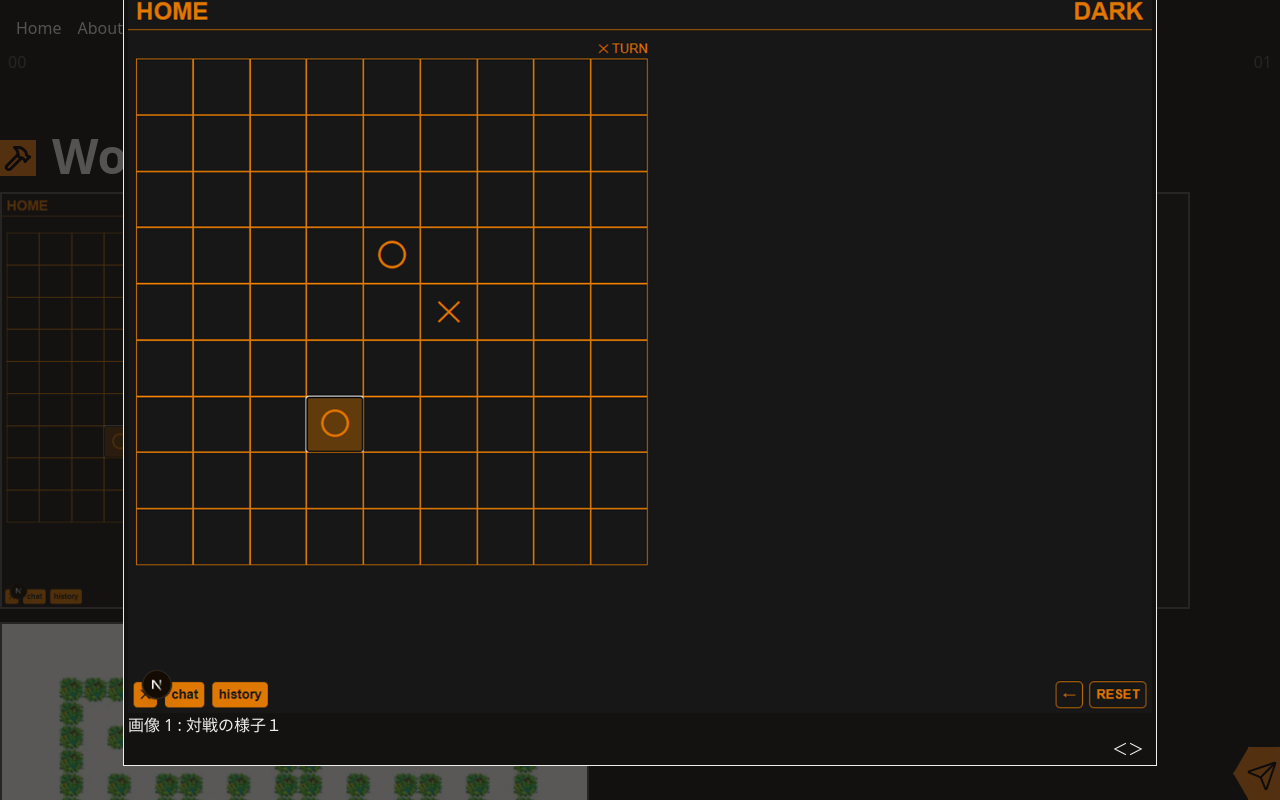
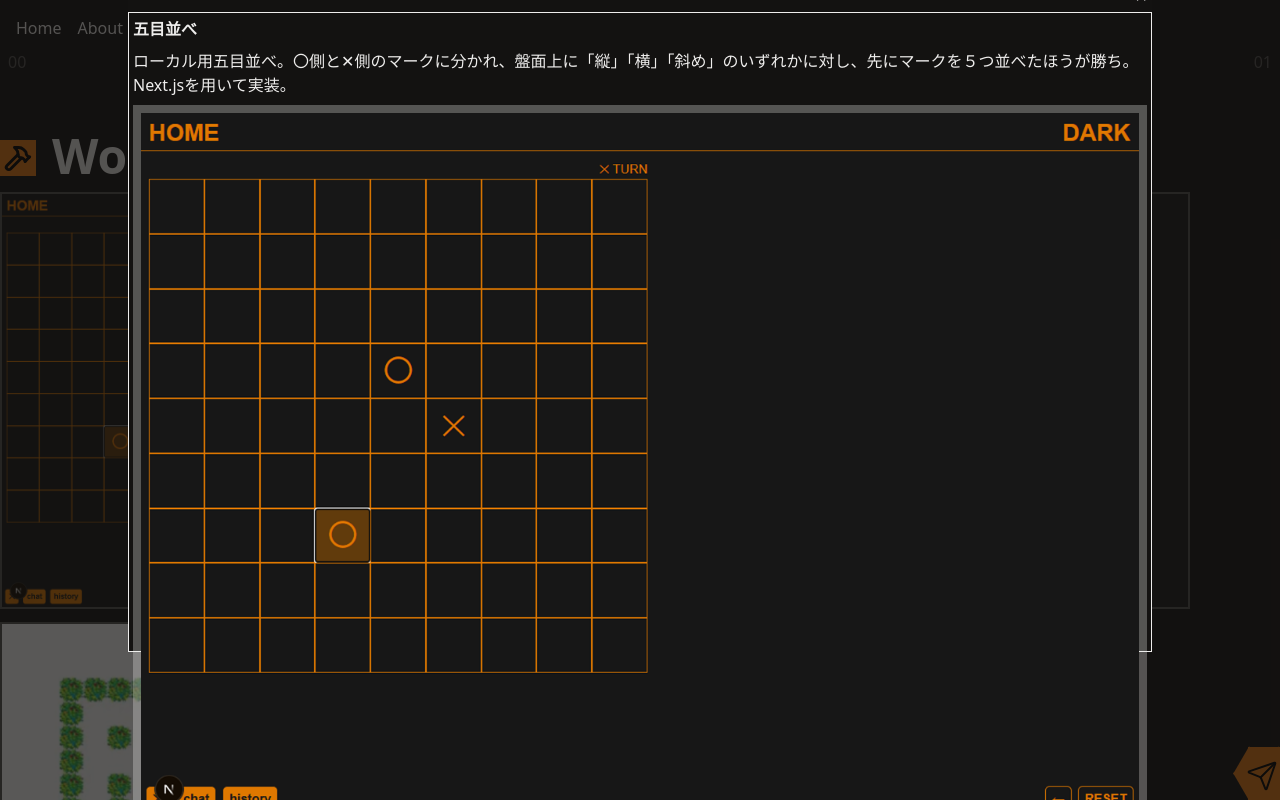
Before and after one commit to FujitaKohei04/portfolio, a Next.js app: page / in a window 1280 px wide. Both pictures are taken after a click on the button 294 px from the left and 1488 px from the top of the page. Shown: the part 1088-1888 px from the top of the page. Built offline with nearby package versions, Linux system fonts and the light colour scheme.

Commit message:
refactor: make ui modal.

```diff
--- a/src/app/components/SuggestionBox/SuggestionBox.tsx
+++ b/src/app/components/SuggestionBox/SuggestionBox.tsx
@@ -5,7 +5,6 @@ import styles from "./SuggestionBox.module.css";
 import { Send } from "lucide-react";
 
 export const SuggestionBox = () => {
-  const [count, setCount] = useState(0);
   return (
     <button className={styles.suggestBox} onClick={(() => window.open("", "_blank"))}>
       <div className={styles.suggestBoxNomal}></div>
@@ -17,3 +16,11 @@ export const SuggestionBox = () => {
     </button>
   );
 }
+
+const SuggestionMordal = () => {
+  return (
+    <div className={styles.suggestionMordalBox}>
+      <div></div>
+    </div>
+  );
+}
--- a/src/app/components/Works/Works.module.css
+++ b/src/app/components/Works/Works.module.css
@@ -22,23 +22,6 @@
     }
 }
 
-.workDetailCard {
-    margin: 4px;
-    padding: 4px;
-    border: 1px solid;
-    border-color: var(--foreground);
-    background-color: var(--background);
-}
-
-.workCloseButton {
-    display: flex;
-    flex-direction: row-reverse;
-    align-items: end;
-    width: 80vw;
-    margin-right: 8px;
-
-}
-
 .workName {
     font-weight: bold;
 }
@@ -48,62 +31,24 @@
     margin-bottom: 8px;
 }
 
-.workMordalBackground {
-    position: fixed;
-    top: 0;
-    left: 0;
-    background-color: color-mix(in srgb, var(--background), transparent 30%);
-    z-index: 4;
-    width: 100vw;
-    height: 100vh;
-}
 
-.workMordal {
-    display: flex;
-    flex-direction: column;
-    gap: 4;
-    justify-items: center;
-    align-items: center;
-    /* background-color: var(--background); */
-}
-
-.workMordalContent {
-    display: flex;
-    flex-direction: column;
-    height: 80vh;
-    width: 80vw;
-    justify-content: center;
-    align-items: center;
-    background-color: var(--background);
-}
-
-@media (hover: hover) {
-    .workMordalContent {
-    display: flex;
-    flex-direction: column;
-    height: 80vh;
-    width: 50vw;
-    margin-top: 2vh;
-    justify-content: start;
-    align-items: center;
-
-    }
-}
 
 .workImageFlame {
     position: relative;
-    width: 80vw;
-    aspect-ratio: 85 / 60;
-    padding: 2px;
+    flex: 1;
+    width: 100%;
+    aspect-ratio: 60 / 85;
+    padding: var(--space-s);
     background-color: color-mix(in srgb, var(--foreground), transparent 70%);
 }
 
 @media (hover: hover) {
     .workImageFlame {
         position: relative;
-        height: 80vh;
+        flex: 1;
+        width: 100%;
         aspect-ratio: 85 / 60;
-        padding: 2px;
+        padding: var(--space-s);
         background-color: color-mix(in srgb, var(--foreground), transparent 70%);
     }
 }
--- a/src/app/components/Works/Works.tsx
+++ b/src/app/components/Works/Works.tsx
@@ -9,6 +9,7 @@ import { useState } from "react";
 import { WorkContent } from "@/app/types/work";
 import { createPortal } from "react-dom";
 import { TopicTitle } from "../TopicTitle/TopicTitle";
+import { Modal } from "@/app/ui/Modal";
 
 
 export const Works = () => {
@@ -22,26 +23,17 @@ export const Works = () => {
   );
 }
 
-const WorkDetailModal = (
+const WorkModalContent = (
   {
     work,
-    isShowMordal,
-    setIsShowMordal
   }: {
     work: WorkContent,
-    isShowMordal: boolean,
-    setIsShowMordal: (value: boolean) => void
-  }) => {
+  }
+) => {
   const [imgNum, setImgNum] = useState(0);
 
-    return createPortal((
-      <div className={Styles.workMordalBackground} onClick={() => setIsShowMordal(false)}>
-        <div className={Styles.workMordal} onClick={() => setIsShowMordal(false)}>
-          <div className={Styles.workMordalContent}>
-            <div className={Styles.workCloseButton} >
-              <button onClick={() => setIsShowMordal(false)}>✕</button>
-            </div>
-            <div className={Styles.workDetailCard} onClick={(e) => e.stopPropagation()}>
+  return (
+    <div>
       <div className={Styles.workName}>
         {`${work.workName}`}
       </div>
@@ -49,7 +41,7 @@ const WorkDetailModal = (
         {`${work.workDescription}`}
       </div>
       <div className={Styles.workImageFlame} >
-                <Image src={work.examples[imgNum].img} alt={work.examples[imgNum].description} className={Styles.workImage} fill style={{ objectFit: 'contain' }}/>
+        <Image src={work.examples[imgNum].img} alt={work.examples[imgNum].description} style={{ objectFit: 'contain' }}/>
       </div>
       <div className={Styles.workImageDescription}>
         {`画像 ${imgNum+1}  : ${work.examples[imgNum].description}`}
@@ -59,10 +51,7 @@ const WorkDetailModal = (
         <button onClick={() => setImgNum((imgNum+1)%IMG_NUM)}>＞</button>
       </div>
     </div>
-          </div>
-        </div>
-      </div>
-    ), document.body);
+  );
 }
 
 export const Work = ({workContents}:{workContents: WorkContent[]}) => {
@@ -90,7 +79,7 @@ export const Work = ({workContents}:{workContents: WorkContent[]}) => {
       </div>
 
       {isShowWorkDetail &&
-        <WorkDetailModal work={works[workNum]} isShowMordal={isShowWorkDetail} setIsShowMordal={setIsShowWorkDetail}/>
+        <Modal content={<WorkModalContent work={works[workNum]}/>} isShowModal={isShowWorkDetail} setIsShowModal={setIsShowWorkDetail} />
       }
     </div>
 
--- a/src/app/layout.tsx
+++ b/src/app/layout.tsx
@@ -2,7 +2,7 @@ import type { Metadata } from "next";
 import { Geist, Geist_Mono } from "next/font/google";
 import "./globals.css";
 import { Header } from "./components/Header/Header";
-import { SuggestionBox } from "./components/SuggestionBox/SuggestionBox";
+import { SuggestionButton } from "./components/SuggestionBox/SuggestionBox";
 
 const geistSans = Geist({
   variable: "--font-geist-sans",
--- /dev/null
+++ b/src/app/ui/Modal.module.css
@@ -0,0 +1,60 @@
+.modalBackground {
+    position: fixed;
+    top: 0;
+    left: 0;
+    background-color: color-mix(in srgb, var(--background), transparent 30%);
+    z-index: 4;
+    width: 100vw;
+    height: 100vh;
+}
+
+.modal {
+    display: flex;
+    flex-direction: column;
+    gap: 4;
+    justify-items: center;
+    align-items: center;
+    /* background-color: var(--background); */
+}
+
+.modalContent {
+    display: flex;
+    flex-direction: column;
+    height: 80vh;
+    width: 80vw;
+    justify-content: center;
+    align-items: center;
+    background-color: var(--background);
+}
+
+@media (hover: hover) {
+    .modalContent {
+    display: flex;
+    flex-direction: column;
+    height: 90vh;
+    width: 50vw;
+    margin-top: 2vh;
+    justify-content: start;
+    align-items: center;
+
+    }
+}
+
+.card {
+    margin: 4px;
+    padding: 4px;
+    width: 100%;
+    height: 100%;
+    border: 1px solid;
+    border-color: var(--foreground);
+    background-color: var(--background);
+}
+
+.closeButton {
+    display: flex;
+    flex-direction: row-reverse;
+    align-items: end;
+    width: 80vw;
+    margin-right: 8px;
+
+}
--- /dev/null
+++ b/src/app/ui/Modal.tsx
@@ -0,0 +1,30 @@
+"use client";
+import { useState } from "react";
+import styles from "./Modal.module.css";
+import { createPortal } from "react-dom";
+
+export const Modal = (
+  {
+    content: Content,
+    isShowModal,
+    setIsShowModal
+  }: {
+    content: React.ReactElement,
+    isShowModal: boolean,
+    setIsShowModal: (value: boolean) => void
+  }) => {
+    return createPortal((
+      <div className={styles.modalBackground} onClick={() => setIsShowModal(false)}>
+        <div className={styles.modal} onClick={() => setIsShowModal(false)}>
+          <div className={styles.modalContent}>
+            <div className={styles.closeButton} >
+              <button onClick={() => setIsShowModal(false)}>✕</button>
+            </div>
+            <div  className={styles.card} onClick={(e) => e.stopPropagation()}>
+              {Content}
+            </div>
+          </div>
+        </div>
+      </div>
+    ), document.body);
+}
```
Lines whose indentation alone changed are shown as unchanged.
